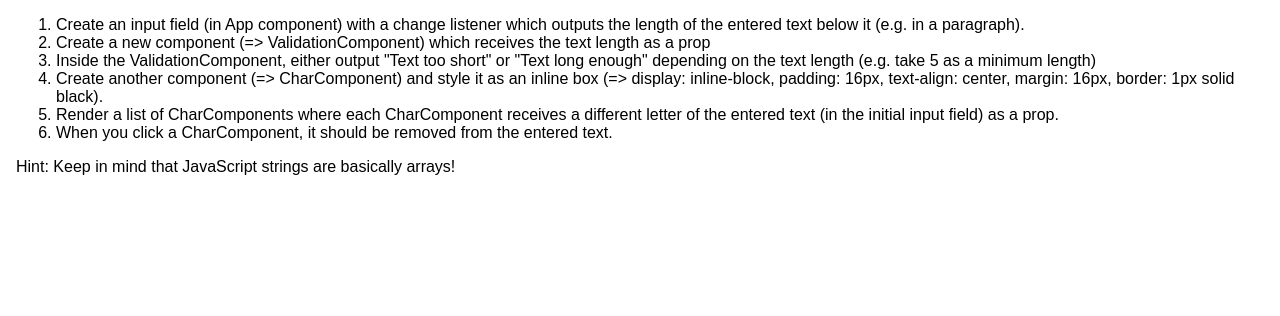
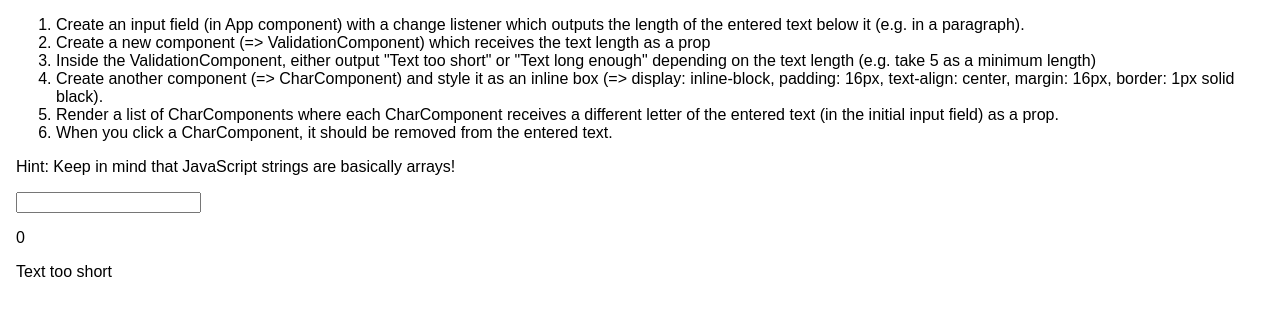
Before and after one commit to dustinmcmanus/cra-assign-ver, a React (Create React App) app: page / in a window 1280 px wide. Shown: the top 316 px of the page. Built offline with nearby package versions, Linux system fonts and the light colour scheme.

Commit message:
completed lists assignment

```diff
--- a/src/App.js
+++ b/src/App.js
@@ -1,19 +1,85 @@
-import React, { Component } from 'react';
-import './App.css';
+import React, { Component } from "react";
+import "./App.css";
+import ValidationComponent from "./ValidationComponent/ValidationComponent";
+import CharComponent from "./CharComponent/CharComponent";
 
 class App extends Component {
+  state = {
+    inputLength: 0,
+    inputString: ""
+  };
+
+  keyCounter = 0;
+  keyArr = [];
+
+  inputChangedHandler = event => {
+    this.setState({
+      inputLength: event.target.value.length,
+      inputString: event.target.value
+    });
+  };
+
+  charComponentClickHandler = index => {
+    const iChars = this.state.inputString.split("");
+    iChars.splice(index, 1);
+    const newString = iChars.join("");
+
+    this.setState({
+      inputLength: newString.length,
+      inputString: newString
+    });
+  };
+
   render() {
+    const charComponentArr = this.state.inputString.split("");
+    const charComponents = charComponentArr.map((c, index) => {
+      return (
+        <CharComponent
+          inputChar={c}
+          click={this.charComponentClickHandler.bind(this, index)}
+        />
+      );
+    });
     return (
       <div className="App">
         <ol>
-          <li>Create an input field (in App component) with a change listener which outputs the length of the entered text below it (e.g. in a paragraph).</li>
-          <li>Create a new component (=> ValidationComponent) which receives the text length as a prop</li>
-          <li>Inside the ValidationComponent, either output "Text too short" or "Text long enough" depending on the text length (e.g. take 5 as a minimum length)</li>
-          <li>Create another component (=> CharComponent) and style it as an inline box (=> display: inline-block, padding: 16px, text-align: center, margin: 16px, border: 1px solid black).</li>
-          <li>Render a list of CharComponents where each CharComponent receives a different letter of the entered text (in the initial input field) as a prop.</li>
-          <li>When you click a CharComponent, it should be removed from the entered text.</li>
+          <li>
+            Create an input field (in App component) with a change listener
+            which outputs the length of the entered text below it (e.g. in a
+            paragraph).
+          </li>
+          <li>
+            Create a new component (=> ValidationComponent) which receives the
+            text length as a prop
+          </li>
+          <li>
+            Inside the ValidationComponent, either output "Text too short" or
+            "Text long enough" depending on the text length (e.g. take 5 as a
+            minimum length)
+          </li>
+          <li>
+            Create another component (=> CharComponent) and style it as an
+            inline box (=> display: inline-block, padding: 16px, text-align:
+            center, margin: 16px, border: 1px solid black).
+          </li>
+          <li>
+            Render a list of CharComponents where each CharComponent receives a
+            different letter of the entered text (in the initial input field) as
+            a prop.
+          </li>
+          <li>
+            When you click a CharComponent, it should be removed from the
+            entered text.
+          </li>
         </ol>
         <p>Hint: Keep in mind that JavaScript strings are basically arrays!</p>
+        <input
+          onChange={this.inputChangedHandler}
+          value={this.state.inputString}
+        />
+        <p className="input-paragraph">{this.state.inputLength}</p>
+        <ValidationComponent inputLength={this.state.inputLength} />
+        {charComponents}
       </div>
     );
   }
--- /dev/null
+++ b/src/CharComponent/CharComponent.js
@@ -0,0 +1,19 @@
+import React from "react";
+
+const charComponent = props => {
+  const cssStyle = {
+    display: "inline-block",
+    padding: "16px",
+    textAlign: "center",
+    margin: "16px",
+    border: "1px solid black"
+  };
+
+  return (
+    <div style={cssStyle} onClick={props.click}>
+      {props.inputChar}
+    </div>
+  );
+};
+
+export default charComponent;
--- /dev/null
+++ b/src/ValidationComponent/ValidationComponent.js
@@ -0,0 +1,15 @@
+import React from "react";
+
+const validationComponent = props => {
+  const minLength = 5;
+  let validationOutput;
+
+  if (props.inputLength < minLength) {
+    validationOutput = "Text too short";
+  } else {
+    validationOutput = "Text long enough";
+  }
+  return <p>{validationOutput}</p>;
+};
+
+export default validationComponent;
```
